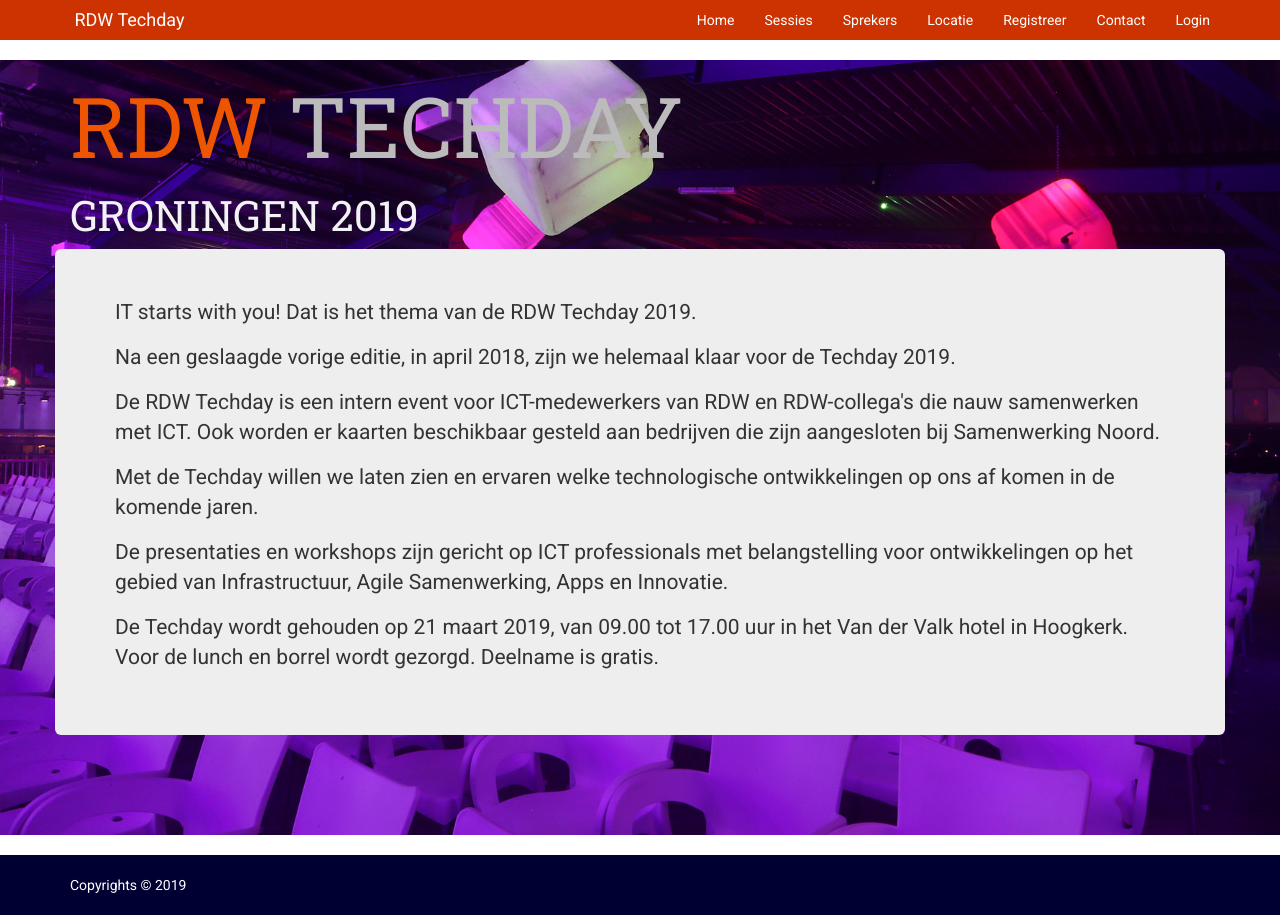
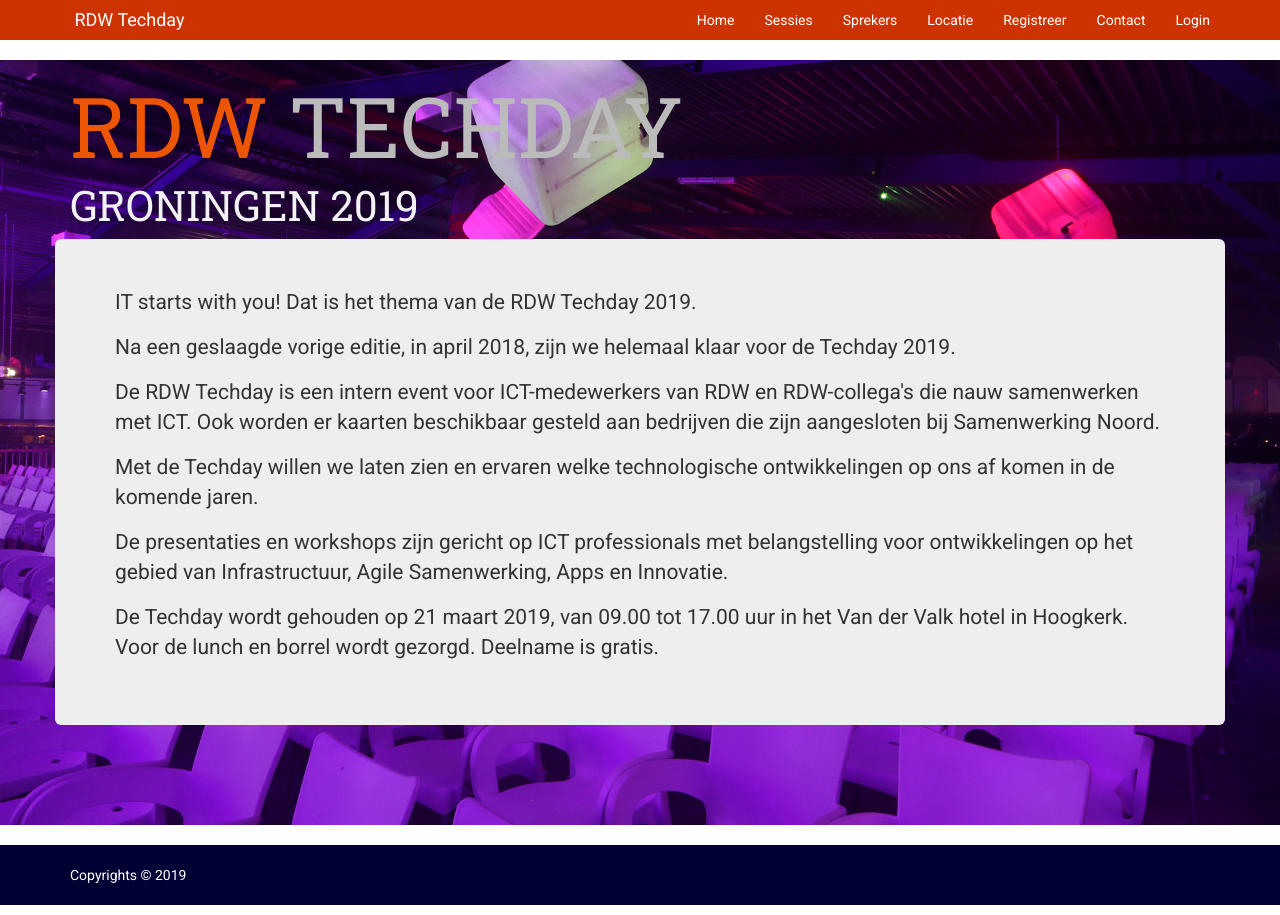
Before and after one commit to rdwtechday/rdwtechday2019, a Jekyll site: the page built from index.md, in a window 1280 px wide. Built offline with Jekyll 4.4.1, drawn with Linux system fonts in a browser that asks for light colours; nearby versions of some CDN libraries; comment, search, counter and statistics services are not loaded.

Commit message:
Update intro.html

```diff
--- a/_includes/intro.html
+++ b/_includes/intro.html
@@ -2,8 +2,8 @@
     <div class="container">
         <div class="row">
             <div class="col-sm-8">
-                <h1 class="rdw-light-orange rdw-intro-big">RDW</> <span class="rdw-intro-gray">TECHDAY</span></h1>
-                <h2 class="rdw-gray-3 rdw-intro">GRONINGEN 2019</h2>
+                <h1 class="rdw-light-orange rdw-intro-big">RDW</> <span class="rdw-intro-gray">TECHDAY</span> </h1><h4 class="rdw-gray-3 rdw-intro">GRONINGEN 2019</h2>
+
             </div>
         </div>
         <div class="row">
```
